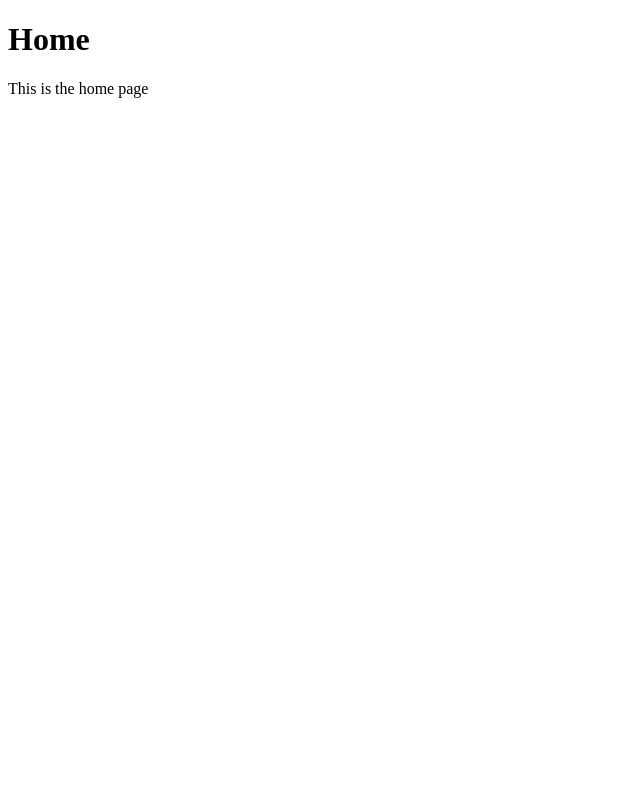
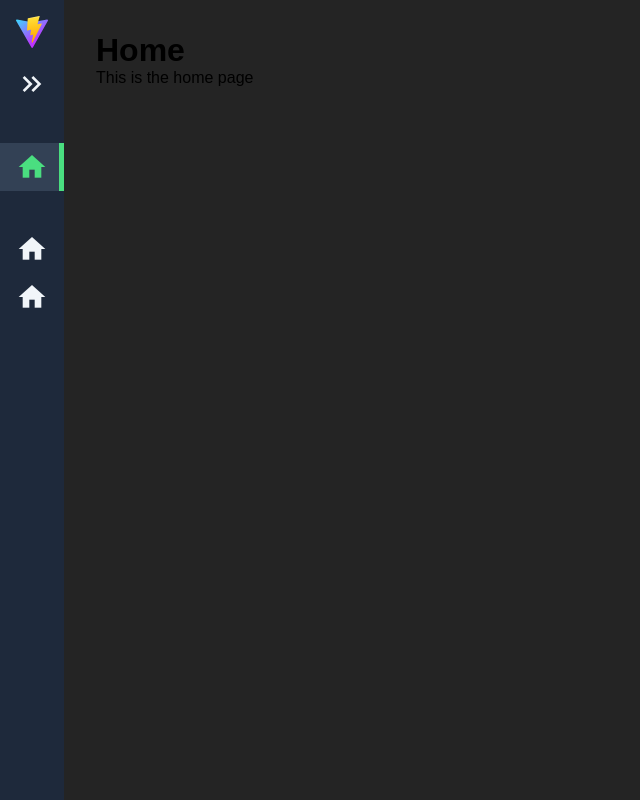
Before and after one commit to igorbkuhl/Atividades-JS, a Vue app in the folder atividades/: page / in a window 1280 px wide. Shown: the whole page, without its empty margins (0-640 px from the left). Built offline with nearby package versions, Linux system fonts and the light colour scheme; the HTML template or start-up script is replaced by a standard one.

Commit message:
Imported sidebar and added styles

```diff
--- a/atividades/src/App.vue
+++ b/atividades/src/App.vue
@@ -1,13 +1,47 @@
-<script setup lang="ts">
-
+<script lang="ts" setup>
+import Sidebar from './components/Sidebar.vue'
 </script>
 
 <template>
   <div class="app">
+    <Sidebar />
     <router-view />
   </div>
 </template>
 
 <style lang="sass">
+:root
+  --primary: #4ade80
+  --grey: #64748b
+  --dark: #1e293b
+  --dark-alt: #334155
+  --light: #f1f5f9
+  --background: #242424
+  --sidebar-width: 300px
 
+*
+  margin: 0
+  padding: 0
+  box-sizing: border-box
+  font-family: 'Fira sans', sans-serif
+
+body
+  background: var(--background)
+
+button
+  cursor: pointer
+  appearance: none
+  border: none
+  outline: none
+  background: none
+
+.app
+  display: flex
+
+  main
+    flex: 1 1 0
+    padding: 2rem
+
+    @media (max-width: 768px)
+      padding-left: 6rem
 </style>
```
